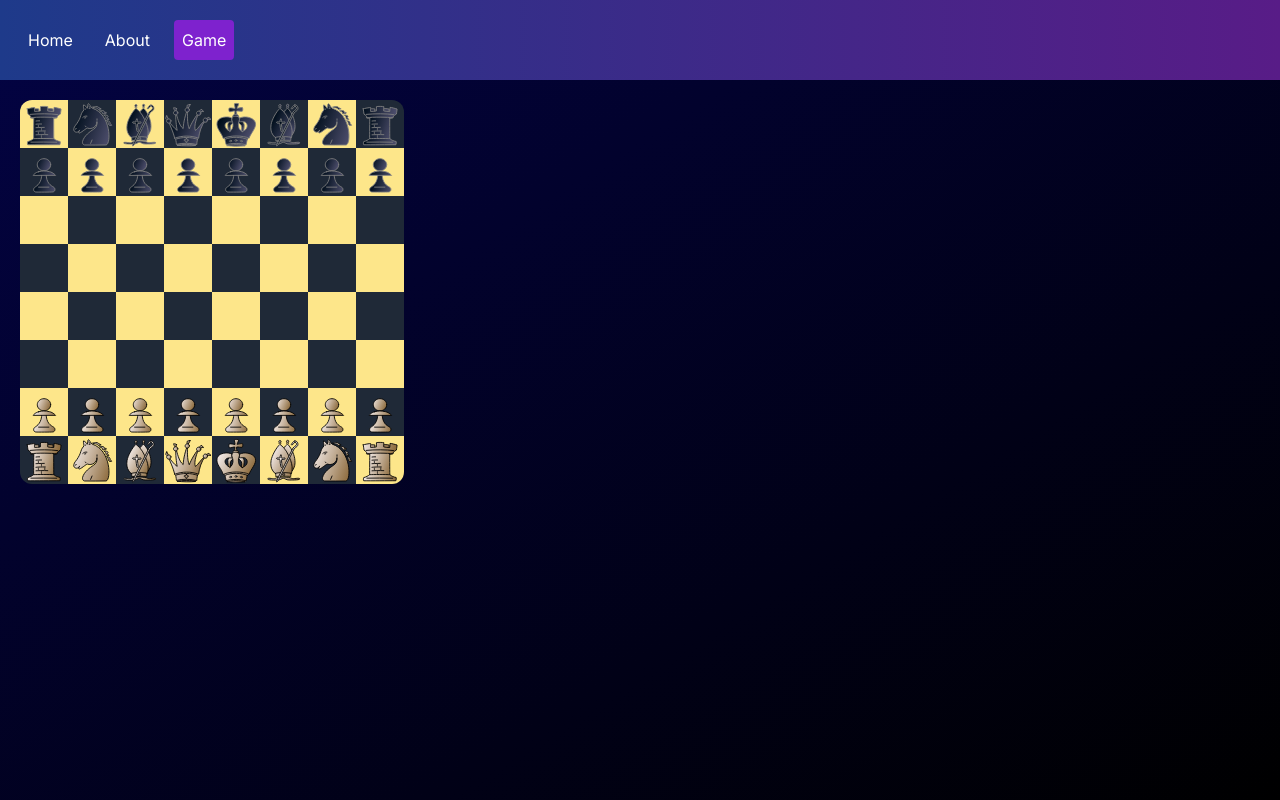
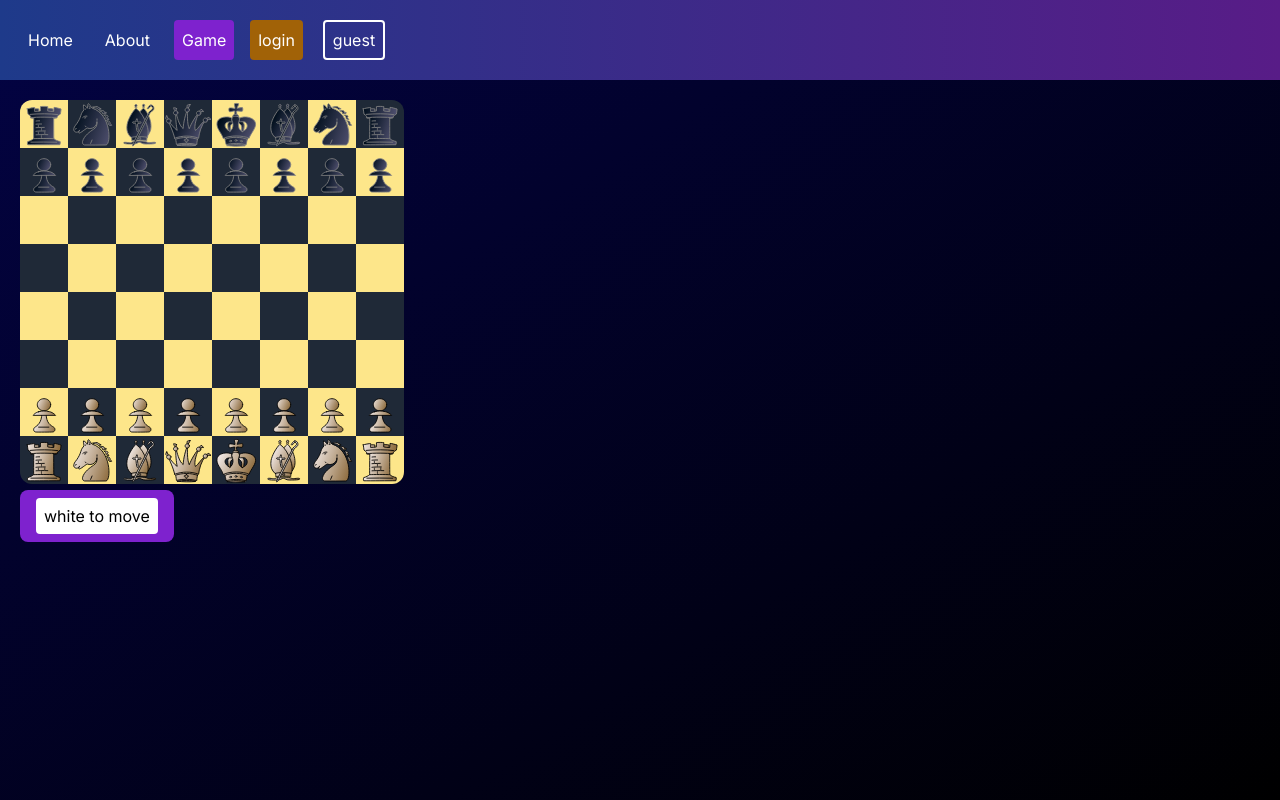
Before and after one commit to kuv2707/chess-frontend, a Next.js app: page /chessboard in a window 1280 px wide. Built offline with nearby package versions, Linux system fonts and the light colour scheme; no server answers.

Commit message:
added current turn indicator and firebase auth

```diff
--- a/app/chessboard/page.tsx
+++ b/app/chessboard/page.tsx
@@ -67,7 +67,7 @@ export default function ChessBoard() {
 	const [lastMove, setLastMove] = useState([]);
 
 	useEffect(() => {
-		fetch("http://localhost:8000/piecewisemoves", {
+		fetch("http://localhost:5000/piecewisemoves", {
 			method: "POST",
 			headers: {
 				"Content-Type": "application/json",
@@ -130,6 +130,7 @@ export default function ChessBoard() {
 	}
 
 	return (
+		<>
 			<div className="grid grid-cols-8 gap-0 border-red w-96 m-5 border-r-amber-200 rounded-xl overflow-hidden">
 				{board.flat().map((piece, index) => (
 					<BoardSquare
@@ -142,6 +143,20 @@ export default function ChessBoard() {
 					/>
 				))}
 			</div>
+			<TurnLabel turn={turn}></TurnLabel>
+		</>
+	);
+}
+function TurnLabel({turn}:{turn: string}){
+	return (
+		<label className="text-white m-5 bg-purple-700 p-4 rounded-lg">
+
+			{
+				turn==="white"?
+				<span className="bg-white p-2 rounded text-black">{turn} to move</span>:
+				<span className="bg-black p-2 rounded text-white">{turn} to move</span>
+			}
+		</label>
 	);
 }
 
--- a/app/layout.tsx
+++ b/app/layout.tsx
@@ -2,12 +2,13 @@ import type { Metadata } from 'next'
 import { Inter } from 'next/font/google'
 import './globals.css'
 import Navbar from './../components/Navbar'
+import { AuthContext } from '@/contexts/AuthContext'
 
 const inter = Inter({ subsets: ['latin'] })
 
 export const metadata: Metadata = {
-  title: 'Create Next App',
-  description: 'Generated by create next app',
+  title: 'Chesssss!',
+  description: 'Chess by kuv2707',
 }
 
 export default function RootLayout({
@@ -18,8 +19,11 @@ export default function RootLayout({
   return (
     <html lang="en">
       <body className={inter.className}>
+        <AuthContext>
+
         <Navbar />
         {children}
+        </AuthContext>
       </body>
     </html>
   )
--- /dev/null
+++ b/app/profile/page.tsx
@@ -0,0 +1,4 @@
+
+export default function UserProfile(){
+
+}
--- a/components/Navbar.tsx
+++ b/components/Navbar.tsx
@@ -1,9 +1,11 @@
 "use client";
 import { usePathname } from "next/navigation";
 import Link from "next/link";
+import { useAuth } from "@/contexts/AuthContext";
 
 export default function Navbar() {
 	const pathname = usePathname();
+	const { user, login, logout } = useAuth();
 	let routesMap = {
 		"/": "Home",
 		"/about": "About",
@@ -17,16 +19,25 @@ export default function Navbar() {
 						<li
 							key={i}
 							className={
-                                " p-2 border-white text-white rounded "
-								+( pathname === entry[0]
-									? "bg-purple-700"
-									: "")
+								" p-2 border-white text-white rounded " +
+								(pathname === entry[0] ? "bg-purple-700" : "")
 							}
 						>
 							<Link href={entry[0]}>{entry[1]}</Link>
 						</li>
 					);
 				})}
+				<li>
+					<button
+						className="p-2 border-white text-white rounded bg-yellow-700"
+						onClick={user === null ? login : logout}
+					>
+						{user === null ? "login" : "logout"}
+					</button>
+					<label className="p-2 border-2 border-white text-white rounded m-5">
+						{user === null ? "guest" : user.displayName}
+					</label>
+				</li>
 			</ul>
 		</nav>
 	);
--- /dev/null
+++ b/contexts/AuthContext.tsx
@@ -0,0 +1,59 @@
+"use client";
+import { createContext, useContext, useEffect, useState } from "react";
+import FirebaseApp from "./firebase";
+import {
+	getAuth,
+	getRedirectResult,
+	signInWithPopup,
+	signInWithRedirect,
+} from "firebase/auth";
+import { GoogleAuthProvider } from "firebase/auth";
+import firebase from "./firebase";
+import { initializeApp } from "@firebase/app";
+type AuthContextType = {
+	user: User | null;
+	login: () => void;
+	logout: () => void;
+};
+type User = {
+	email: string;
+	displayName: string;
+    photoURL: string;
+	uid: string;
+};
+
+const authContext = createContext<AuthContextType>({
+	user: null,
+	login: () => {},
+	logout: () => {},
+});
+
+export function AuthContext({ children }: { children: React.ReactNode }) {
+	const [user, setUser] = useState<User | null>(null);
+	const auth = getAuth(FirebaseApp);
+	const provider = new GoogleAuthProvider();
+	const login = () => {
+		console.log("login");
+		signInWithPopup(auth, provider).then((result) => {
+			const credential = GoogleAuthProvider.credentialFromResult(result);
+			console.log(credential,result);
+            setUser({
+                email: result.user.email||"",
+                displayName: result.user.displayName||"",
+                photoURL: result.user.photoURL||"",
+                uid: result.user.uid,
+            })
+		});
+	};
+	const logout = () => {
+		setUser(null);
+	};
+	const value = { user, login, logout };
+	return (
+		<authContext.Provider value={value}>{children}</authContext.Provider>
+	);
+}
+
+export function useAuth() {
+	return useContext(authContext);
+}
--- /dev/null
+++ b/contexts/firebase.ts
@@ -0,0 +1,17 @@
+// Import the functions you need from the SDKs you need
+import { initializeApp } from "firebase/app";
+// TODO: Add SDKs for Firebase products that you want to use
+// https://firebase.google.com/docs/web/setup#available-libraries
+
+// Your web app's Firebase configuration
+const firebaseConfig = {
+	apiKey: "AIzaSyBEI7eyZppMwncaaZrFcJZVeuX_tcY4yhE",
+	authDomain: "fullstack-chess-ebf13.firebaseapp.com",
+	projectId: "fullstack-chess-ebf13",
+	storageBucket: "fullstack-chess-ebf13.appspot.com",
+	messagingSenderId: "192179584729",
+	appId: "1:192179584729:web:9f296fdecc8645641c08c8",
+};
+
+// Initialize Firebase
+export default initializeApp(firebaseConfig);
--- a/package.json
+++ b/package.json
@@ -9,6 +9,7 @@
     "lint": "next lint"
   },
   "dependencies": {
+    "firebase": "^10.7.2",
     "next": "^14.1.0",
     "react": "^18",
     "react-dom": "^18"
```
Also changed, not shown: 1 other file (tests, documents, lock files or other folders). Lines whose indentation alone changed are shown as unchanged.
